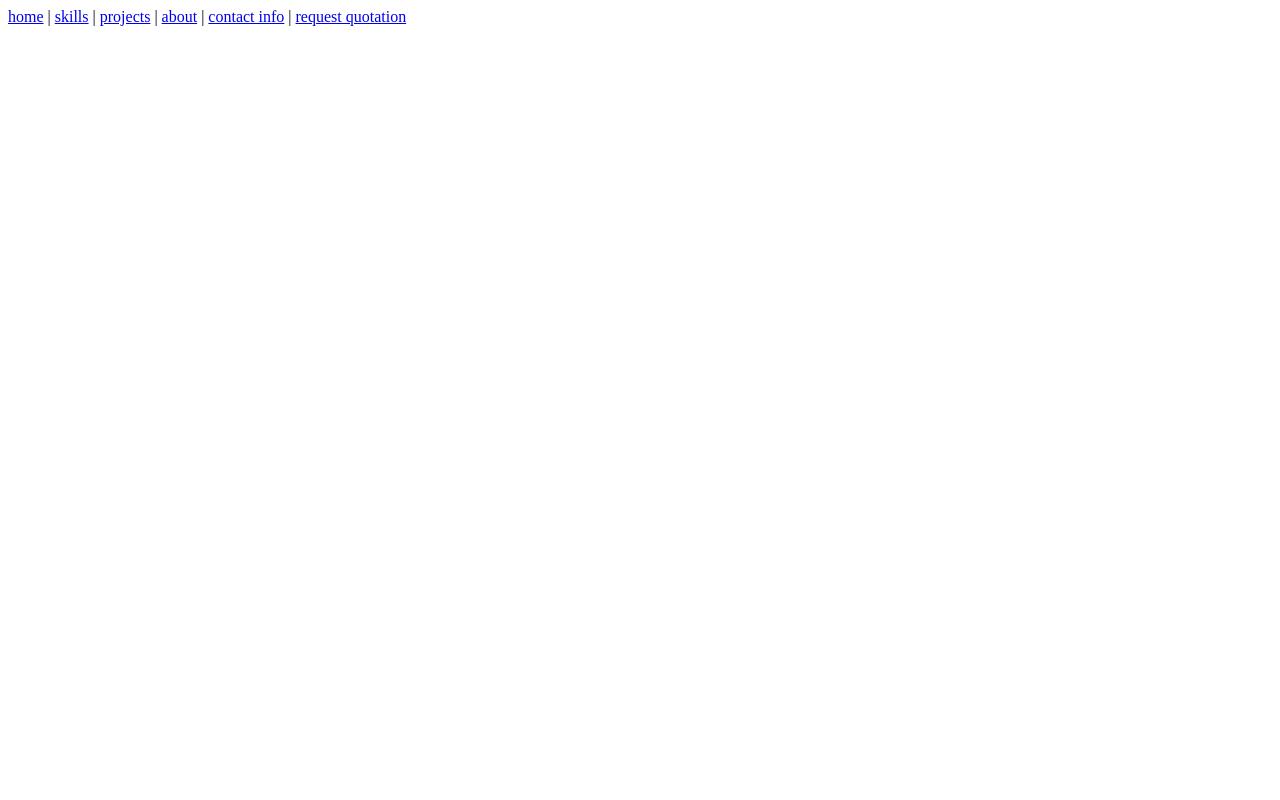
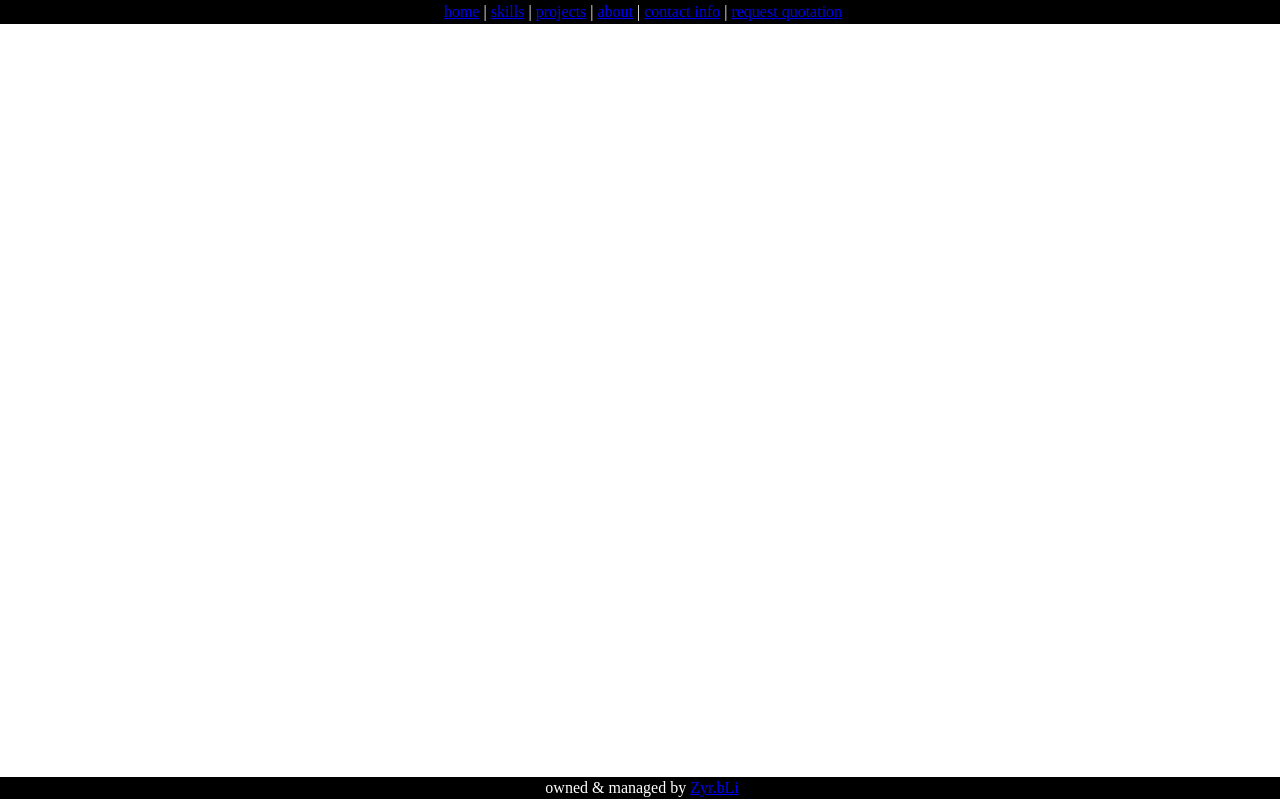
Before and after one commit to zyrbli/profile.rvgalvan, a plain HTML site: page index.html in a window 1280 px wide. Drawn offline with Linux system fonts and the light colour scheme.

Commit message:
initial Update

```diff
--- a/css/style.css
+++ b/css/style.css
@@ -1,8 +1,29 @@
 body {
+    margin: 0%;
 
 }
 
+.menu {
+        position: fixed;
+        top: 0%;
+        width: 100%;
+        text-align: center;
+        color: white;
+        background-color: black;
+        padding: 3px 3px;
+        vertical-align: middle;
+}
+
 nav {
-    display: inline-block;
-    align-content: flex-end;
+
 }
+
+footer {
+    background-color: black;
+    color: #fff;
+    position:fixed;
+    bottom: 1px;
+    width: 100%;
+    text-align: center;
+    padding: 2px 2px;
+}
--- a/index.html
+++ b/index.html
@@ -5,8 +5,10 @@
     <meta http-equiv="X-UA-Compatible" content="IE=edge">
     <meta name="viewport" content="width=device-width, initial-scale=1.0">
     <title>RV.Galvan | WebDD</title>
+    <link rel="stylesheet" href="css/style.css">
 </head>
 <body>
+    <div class="menu">
         <nav>
             <a href="http://">home</a> |
             <a href="http://">skills</a> |
@@ -15,5 +17,13 @@
             <a href="http://">contact info</a> |
             <a href="http://">request quotation</a>
         </nav>
+    </div>
+    <br>
+
+    <footer>
+        owned & managed by <a href="#">Zyr.bLi</a>
+        <br>
+    </footer>
+
 </body>
 </html>
```
Lines whose indentation alone changed are shown as unchanged.
